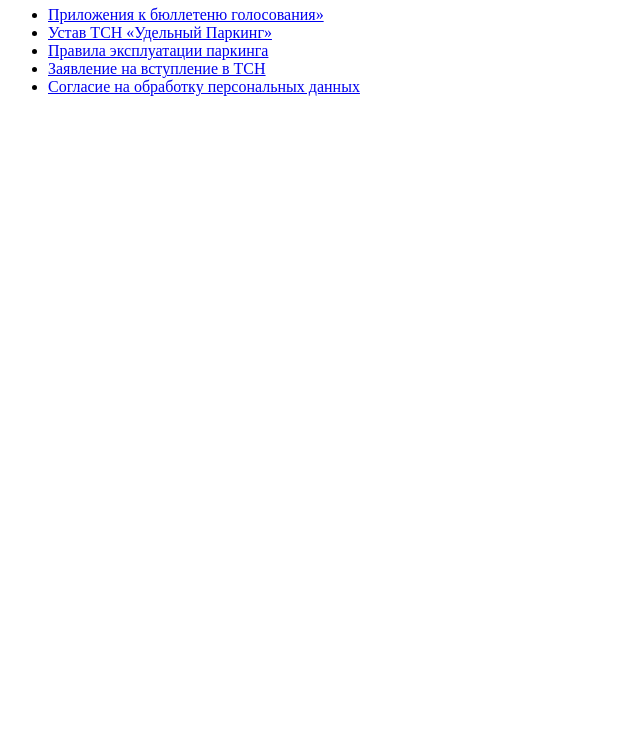
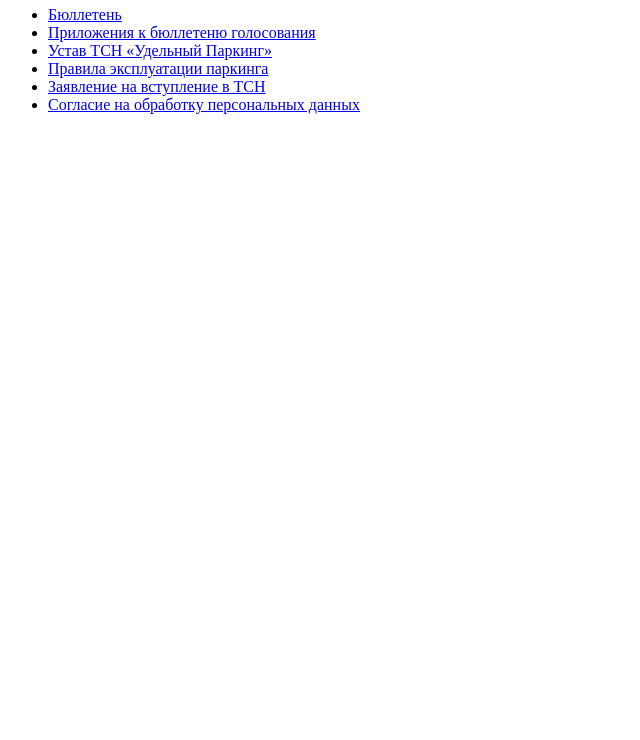
Before and after one commit to zavspb/fermskoe, a plain HTML site: page docs/index.html in a window 1280 px wide. Shown: the part 60-800 px from the top of the page, without its empty margins (0-640 px from the left). Drawn offline with Linux system fonts and the light colour scheme.

Commit message:
Update index.html

```diff
--- a/docs/index.html
+++ b/docs/index.html
@@ -1,6 +1,7 @@
 <h1>Документы ТСН «Удельный Паркинг»</h1>
 <ul>
-  <li><a href="prilozheniya.pdf" download>Приложения к бюллетеню голосования»</a></li>
+  <li><a href="bulletin.pdf" download>Бюллетень</a></li>
+  <li><a href="prilozheniya.pdf" download>Приложения к бюллетеню голосования</a></li>
   <li><a href="ustav.pdf" download>Устав ТСН «Удельный Паркинг»</a></li>
   <li><a href="pravila.pdf" download>Правила эксплуатации паркинга</a></li>
   <li><a href="zayavlenie.pdf" download>Заявление на вступление в ТСН</a></li>
```
